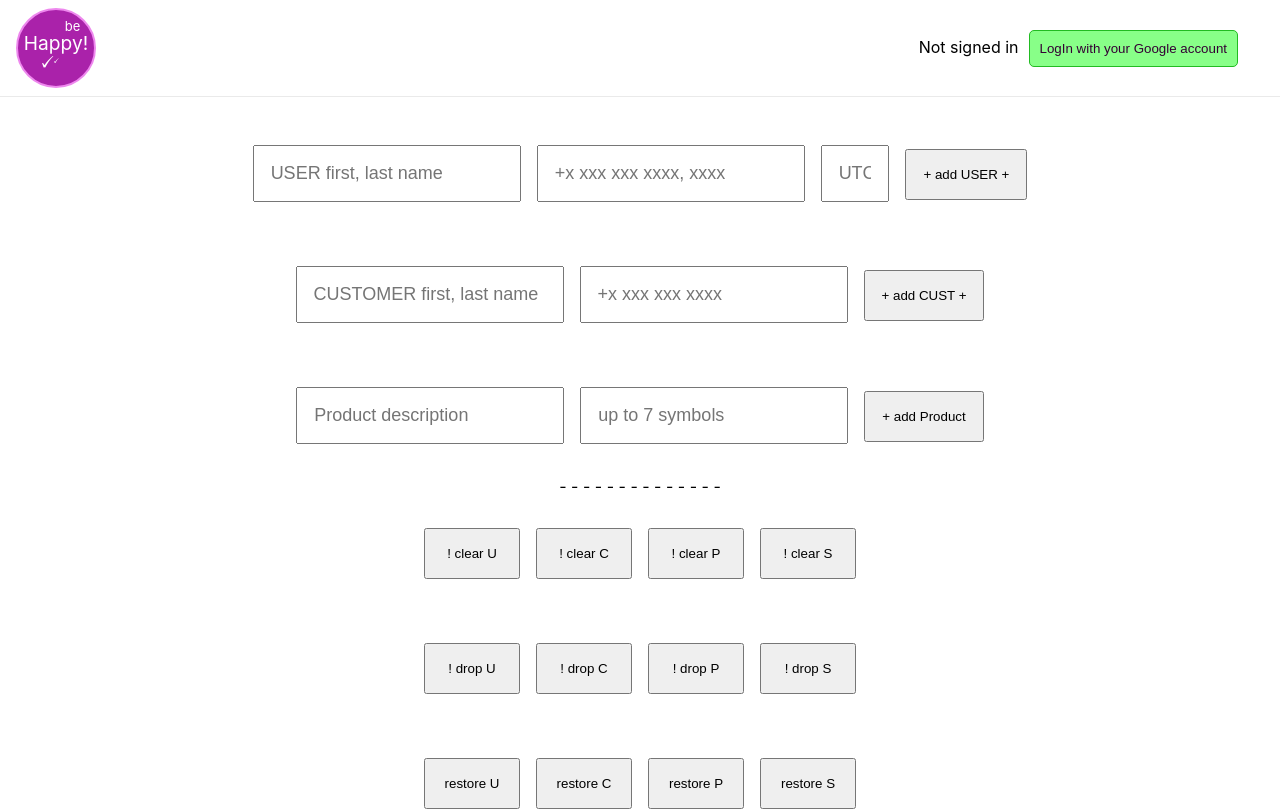
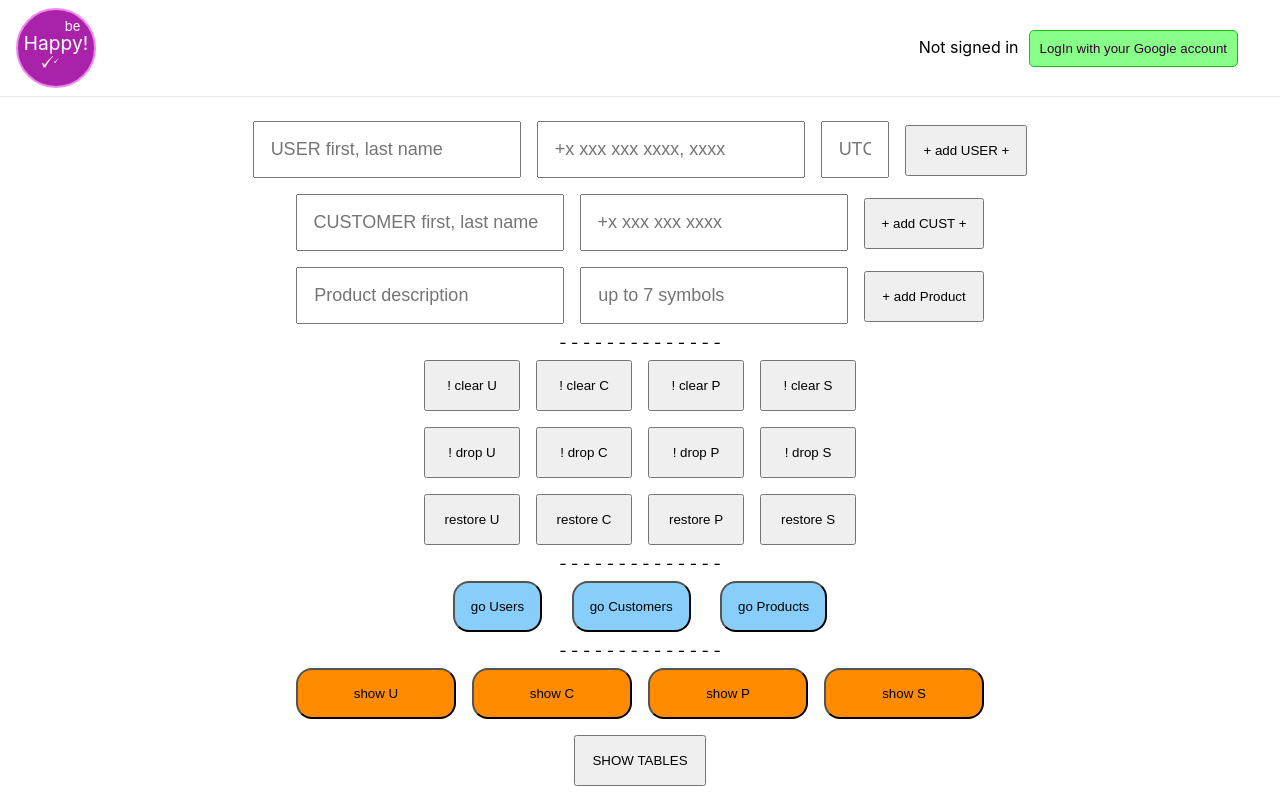
Before and after one commit to ZarNizza/next-sotm, a Next.js app: page /sys in a window 1280 px wide. Shown: the top 811 px of the page. Built offline with nearby package versions, Linux system fonts and the light colour scheme; no server answers.

Commit message:
buttons stylify

```diff
--- a/pages/sys-sql.tsx
+++ b/pages/sys-sql.tsx
@@ -40,9 +40,11 @@ const Home: NextPage = () => {
               placeholder="SQL request"
               style={{ padding: '1rem', width: '80rem' }}
             />
-            <button onClick={sqlReuestHandler}>send SQL</button>
+            <button onClick={sqlReuestHandler} className={styles.orangeButton}>
+              send SQL
+            </button>
           </div>
-          <div className={styles.blueButton}>
+          <div className={styles.blueButtons}>
             <Link href="/users">
               <button>Users</button>
             </Link>{' '}
--- a/pages/sys.tsx
+++ b/pages/sys.tsx
@@ -280,7 +280,7 @@ const Home: NextPage = () => {
           <title>System page</title>
         </Head>
         <main className={styles.main}>
-          <div className={styles.sysButton}>
+          <div className={styles.sysButtons}>
             <input
               id="userInput"
               value={userName}
@@ -309,7 +309,7 @@ const Home: NextPage = () => {
             />
             <button onClick={addUserHandler}> + add USER + </button>
           </div>
-          <div className={styles.sysButton}>
+          <div className={styles.sysButtons}>
             <input
               id="customerInput"
               value={customerName}
@@ -332,7 +332,7 @@ const Home: NextPage = () => {
             />
             <button onClick={addCustomerHandler}> + add CUST + </button>
           </div>
-          <div className={styles.sysButton}>
+          <div className={styles.sysButtons}>
             <input
               id="prodInput"
               value={product}
@@ -356,26 +356,26 @@ const Home: NextPage = () => {
             <button onClick={addProductHandler}> + add Product </button>
           </div>
           <div>- - - - - - - - - - - - - -</div>
-          <div className={styles.sysButton}>
+          <div className={styles.sysButtons}>
             <button onClick={clearUsersHandler}>! clear U</button>
             <button onClick={clearCustomersHandler}>! clear C</button>
             <button onClick={clearProductHandler}>! clear P</button>
             <button onClick={clearSalesHandler}>! clear S</button>
           </div>
-          <div className={styles.sysButton}>
+          <div className={styles.sysButtons}>
             <button onClick={dropUsersHandler}>! drop U</button>
             <button onClick={dropCustomersHandler}>! drop C</button>
             <button onClick={dropProductHandler}>! drop P</button>
             <button onClick={dropSalesHandler}>! drop S</button>
           </div>
-          <div className={styles.sysButton}>
+          <div className={styles.sysButtons}>
             <button onClick={restoreUsersHandler}>restore U</button>
             <button onClick={restoreCustHandler}>restore C</button>
             <button onClick={restoreProductHandler}>restore P</button>
             <button onClick={restoreSalesHandler}>restore S</button>
           </div>
           <div>- - - - - - - - - - - - - -</div>
-          <div className={styles.blueButton}>
+          <div className={styles.blueButtons}>
             <Link href="/users">
               <button>go Users</button>
             </Link>{' '}
@@ -389,13 +389,13 @@ const Home: NextPage = () => {
             </Link>{' '}
           </div>
           <div>- - - - - - - - - - - - - -</div>
-          <div className={styles.orangeButton}>
+          <div className={styles.orangeButtons}>
             <button onClick={showUsersHandler}>show U</button>
             <button onClick={showCustomersHandler}>show C</button>
             <button onClick={showProductsHandler}>show P</button>
             <button onClick={showSalesHandler}>show S</button>
           </div>
-          <div className={styles.sysButton}>
+          <div className={styles.sysButtons}>
             <button onClick={showTablesHandler}>SHOW TABLES</button>
           </div>
           {resData === undefined || resData.length === 0 ? (
@@ -406,7 +406,7 @@ const Home: NextPage = () => {
           <p>.</p>
           <div>- - - - - - - - - - - - - -</div>
           <p>.</p>
-          <div className={styles.sysButton}>
+          <div className={styles.sysButtons}>
             <button onClick={fillSalesHandler}>! FILL sales !</button>
             &nbsp;{' '}
             <Link href="/sys-sql">
--- a/styles/Home.module.css
+++ b/styles/Home.module.css
@@ -154,18 +154,18 @@
   transition: 0.25s ease;
 }
 .sysButton,
-.sysButton button {
+.sysButtons button {
   margin: 0.5rem;
   padding: 1rem;
   min-width: 6rem;
 }
-.miniButton button {
+.miniButtons button {
   margin: 0.5rem;
   padding: 1rem;
   min-width: 5rem;
 }
 .orangeButton,
-.orangeButton button {
+.orangeButtons button {
   margin: 0.5rem;
   padding: 1rem;
   min-width: 10rem;
@@ -173,12 +173,12 @@
   border-radius: 1rem;
 }
 .orangeButton:hover,
-.orangeButton button:hover {
+.orangeButtons button:hover {
   background-color: darkgoldenrod;
   transition: 0.5s ease;
 }
 .blueButton,
-.blueButton button {
+.blueButtons button {
   margin: 0.5rem;
   padding: 1rem;
   min-width: 5rem;
@@ -186,7 +186,7 @@
   border-radius: 1rem;
 }
 .blueButton:hover,
-.blueButton button:hover {
+.blueButtons button:hover {
   background-color: darkcyan;
   transition: 0.5s ease;
 }
```
Also changed, not shown: pages/statistics.tsx (+4 -3 lines).
